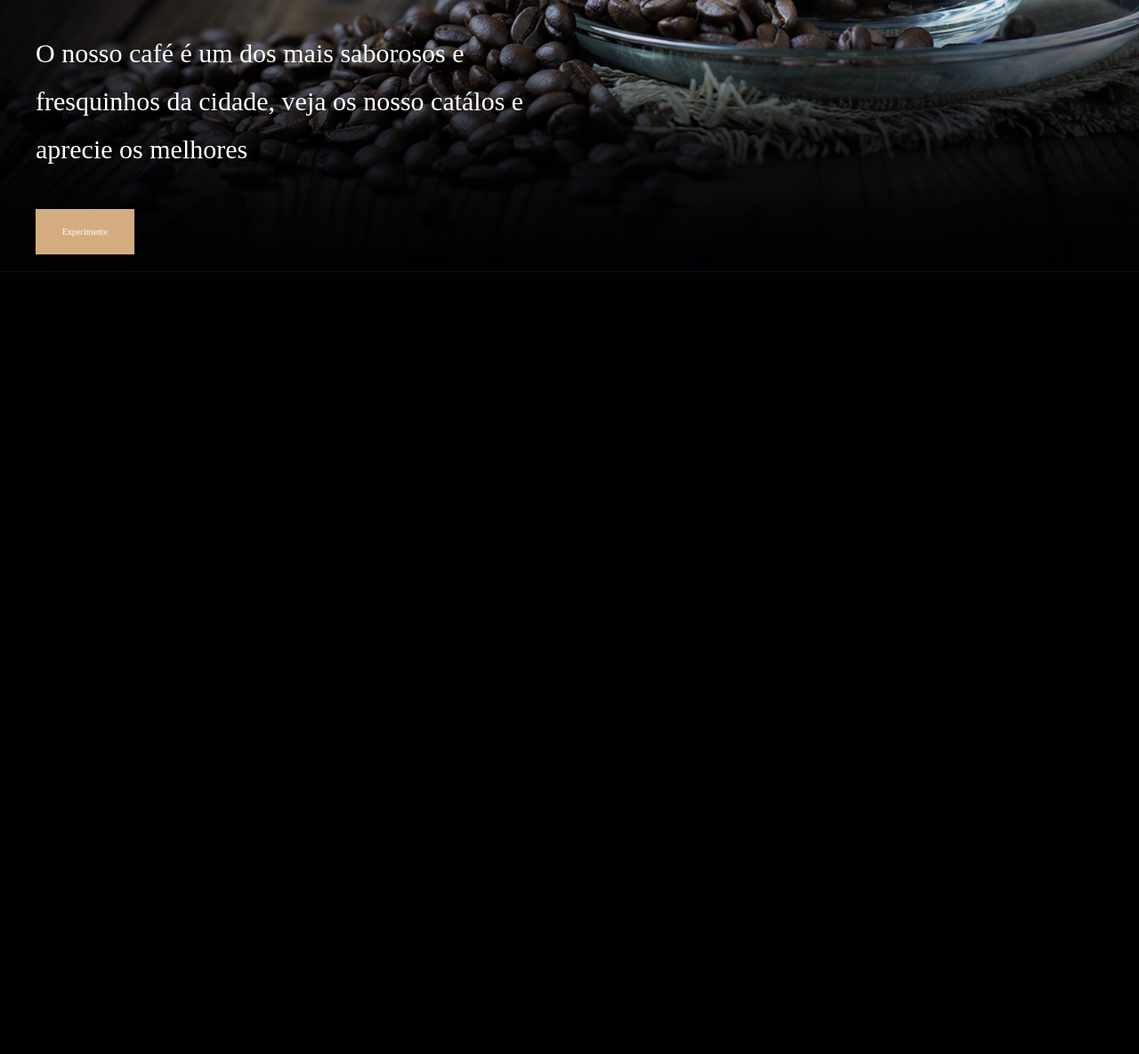
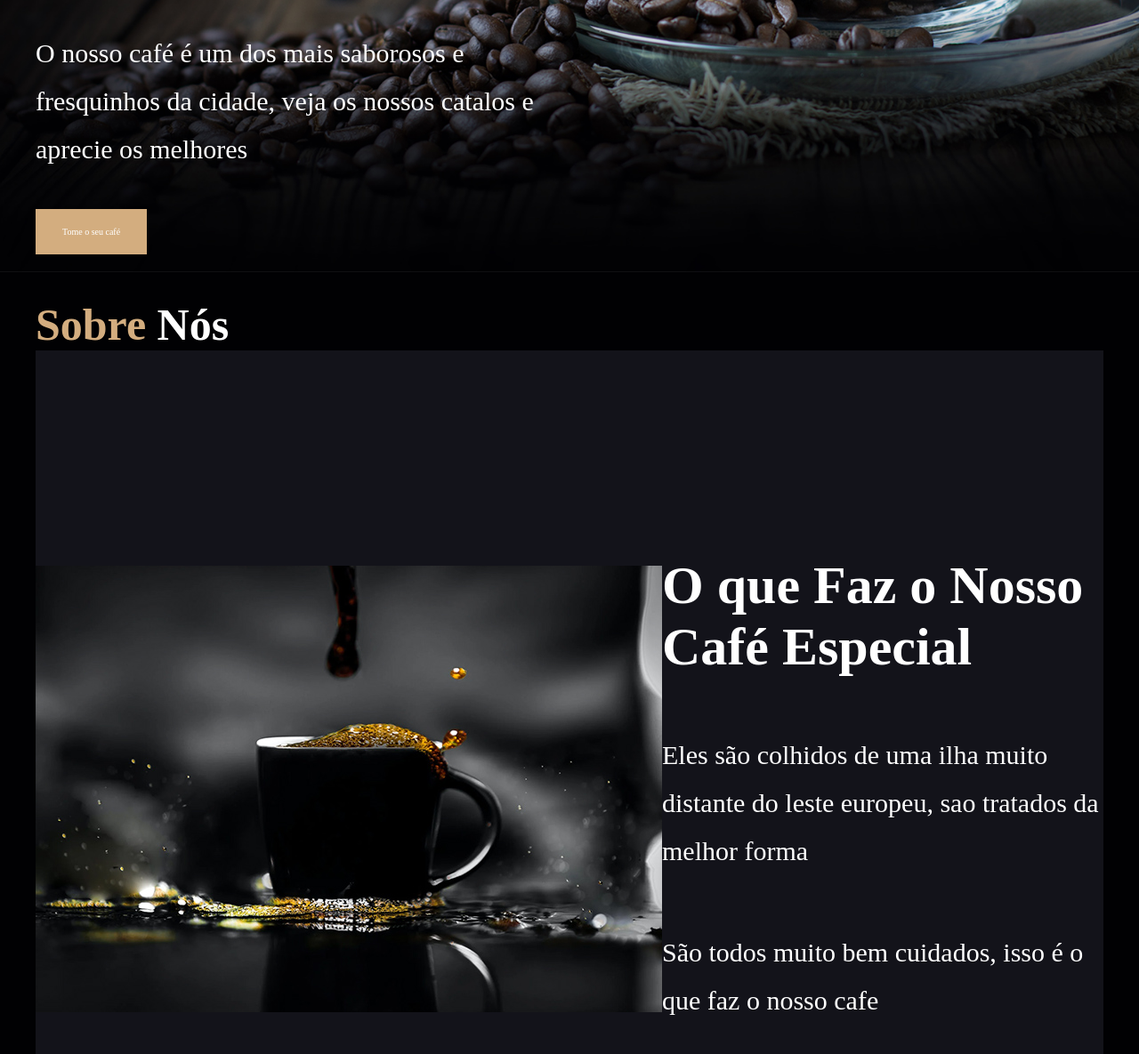
Before and after one commit to Igor0liveir4/Projeto-cafeteria, a plain HTML site: page index.html in a window 1280 px wide. Shown: the part 494-1679 px from the top of the page at 89% size. Before the commit the page ends 1010 px from the top, so only its background shows below. Drawn offline with Linux system fonts and the light colour scheme.

Commit message:
add o menu sobre  ✔✔

```diff
--- a/index.html
+++ b/index.html
@@ -29,14 +29,36 @@
     </header>
 
     <div class="home-container">
+
         <section id="home">
+
             <div class="content">
+
                 <h3> DEV SEDUC COM O MELHOR CAFÉ DA REGIÃO</h3>
-                <P>O nosso café é um dos mais saborosos e fresquinhos da cidade, veja os nosso catálos e aprecie os melhores</P>
-                <a href="#" class="btn">Experimente</a>
+                <P> O nosso café é um dos mais saborosos e fresquinhos da cidade, veja os nossos catalos e aprecie os
+                    melhores </P>
+
+                <a href="#" class="btn"> Tome o seu café </a> <!--href e btn-->
+
             </div>
+
+        </section>
+
+    </div>
+
+    <section class="about" id="about">
+        <h2 class="title"> Sobre <span> Nós</span></h2>
+        <div class="row">
+            <div class="container-image"> <!--criando uma div dentro da div e nomeando como container-image-->
+                <img src="img/aboutimg.jpg" alt="sobre nós ">
+            </div>
+            <div class="content"> <!--criando uma div e nomeando como content-->
+                <h3> O que Faz o Nosso Café Especial </h3> <!--Criando o titulo com h3-->
+                <p> Eles são colhidos de uma ilha muito distante do leste europeu, sao tratados da melhor forma</p>
+                <p> São todos muito bem cuidados, isso é o que faz o nosso cafe </p>
+            </div>
+        </div>
         </section>
     </div>
 </body>
-
 </html>
--- a/style.css
+++ b/style.css
@@ -88,7 +88,7 @@ section { /* Como o tamanho vai se repetir varias vezes, essa formatação será
     background-size: cover; /*Sempre vai cobrir o espaço todo (ajustar uma imagem de fundo e cobrir toda a area)*/
  }
 
- .home-container section {
+.home-container section {
     display: flex;
     align-items: center;
     min-width: 100vh; /*Eu quero que o minimo que ele ocupe é a tela toda*/
@@ -112,3 +112,20 @@ section { /* Como o tamanho vai se repetir varias vezes, essa formatação será
     line-height: 1.8; /*Espaçamento da linha*/
     padding: 3rem 0; /*encima e embaixo 0 dos dois lados*/
 }
+
+.title {
+    font-size: 5rem;
+    color: var(--main-color)
+}
+
+.title span {
+    color: #fff
+}
+
+
+.about .row {
+    display:  flex;
+    align-items: center;
+    background-color: var(--black);
+    gap: 2.5;
+}
```
